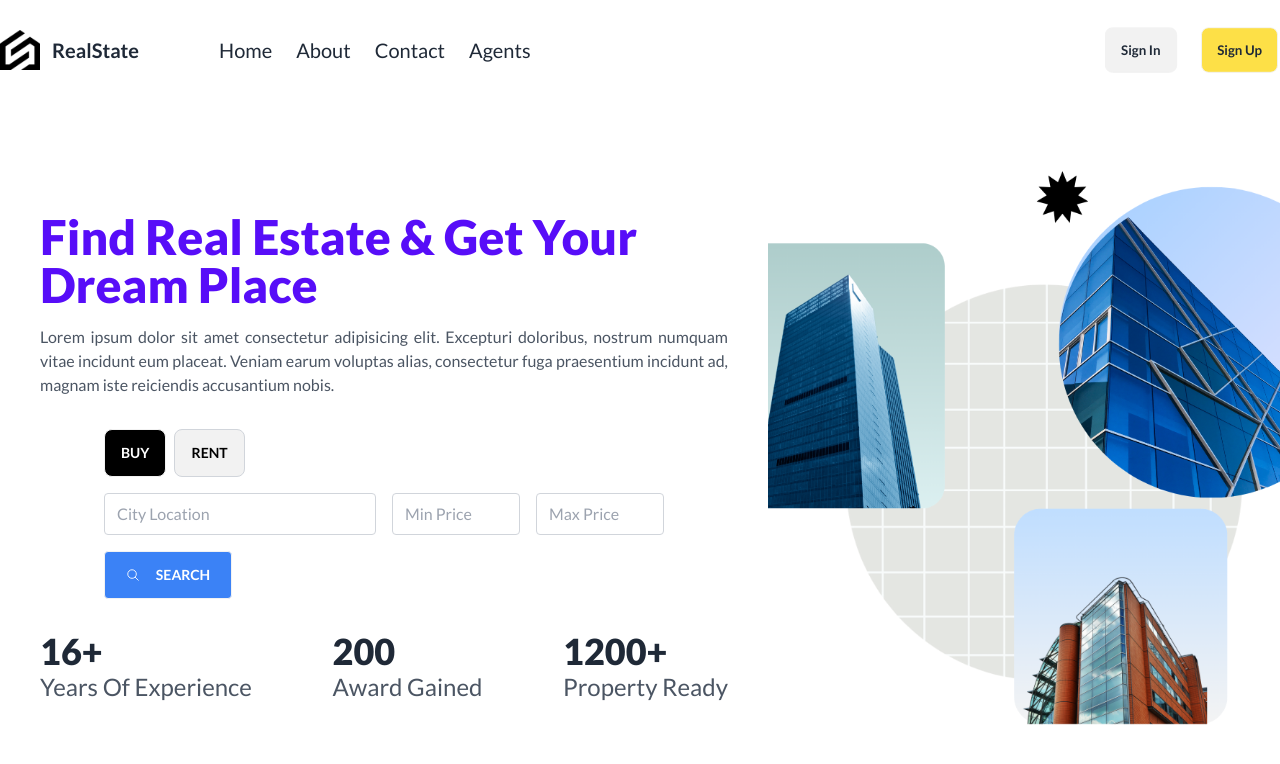
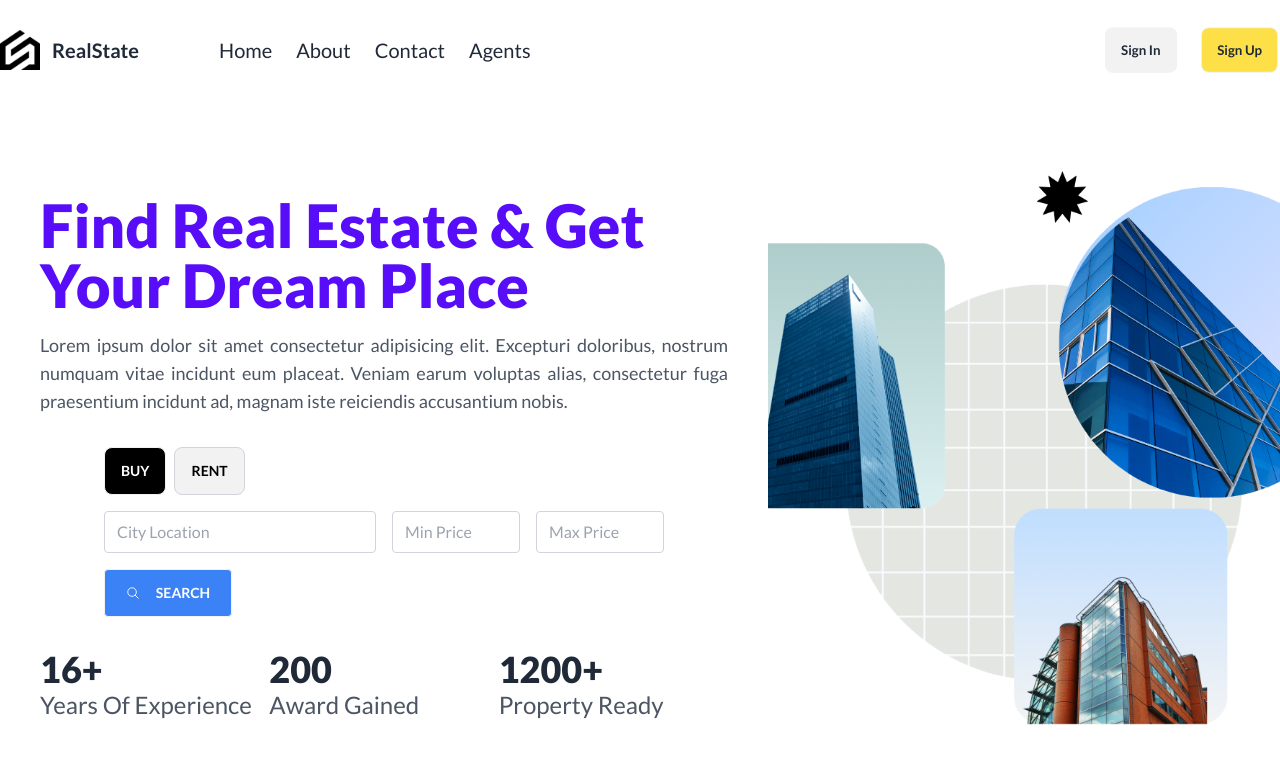
Before and after one commit to AshikurZaman01/Real-Estate-App-UI, a React (Vite) app: page / in a window 1280 px wide. Shown: the top 764 px of the page. Built offline with nearby package versions, Linux system fonts and the light colour scheme.

Commit message:
hero section updated

```diff
--- a/src/Components/Pages/Navbar/Hero Section/Hero.jsx
+++ b/src/Components/Pages/Navbar/Hero Section/Hero.jsx
@@ -10,34 +10,34 @@ const Hero = () => {
                 <div className="textContainer w-[60%]">
 
                     <div className="px-10">
-                        <h1 className="text-5xl font-extrabold text-primary my-4">Find Real Estate & Get Your Dream Place</h1>
-                        <p className="text-justify font-normal  text-gray-600">Lorem ipsum dolor sit amet consectetur adipisicing elit. Excepturi doloribus, nostrum numquam vitae incidunt eum placeat. Veniam earum voluptas alias, consectetur fuga praesentium incidunt ad, magnam iste reiciendis accusantium nobis.</p>
+                        <div>
+                            <h1 className="text-3xl md:text-5xl lg:text-6xl font-extrabold text-primary my-4">Find Real Estate & Get Your Dream Place</h1>
+                            <p className="text-base md:text-lg text-justify font-normal text-gray-600">Lorem ipsum dolor sit amet consectetur adipisicing elit. Excepturi doloribus, nostrum numquam vitae incidunt eum placeat. Veniam earum voluptas alias, consectetur fuga praesentium incidunt ad, magnam iste reiciendis accusantium nobis.</p>
+                        </div>
+
 
                         <div>
                             <SearchBar></SearchBar>
                         </div>
 
-                        <div className="flex justify-between items-center">
-                            <div>
+                        <div className="flex flex-wrap justify-between items-center md:flex-row">
+                            <div className="w-full md:w-1/3 mb-4 md:mb-0">
                                 <h1 className="text-4xl font-extrabold">16+</h1>
                                 <h2 className="text-2xl font-normal text-gray-600 ">Years Of Experience</h2>
                             </div>
 
-                            <div>
+                            <div className="w-full md:w-1/3 mb-4 md:mb-0">
                                 <h1 className="text-4xl font-extrabold">200</h1>
                                 <h2 className="text-2xl font-normal text-gray-600 ">Award Gained</h2>
                             </div>
 
-                            <div>
+                            <div className="w-full md:w-1/3">
                                 <h1 className="text-4xl font-extrabold">1200+</h1>
                                 <h2 className="text-2xl font-normal text-gray-600 ">Property Ready</h2>
                             </div>
                         </div>
 
                     </div>
-
-
-
                 </div>
                 {/* text container */}
 
```
